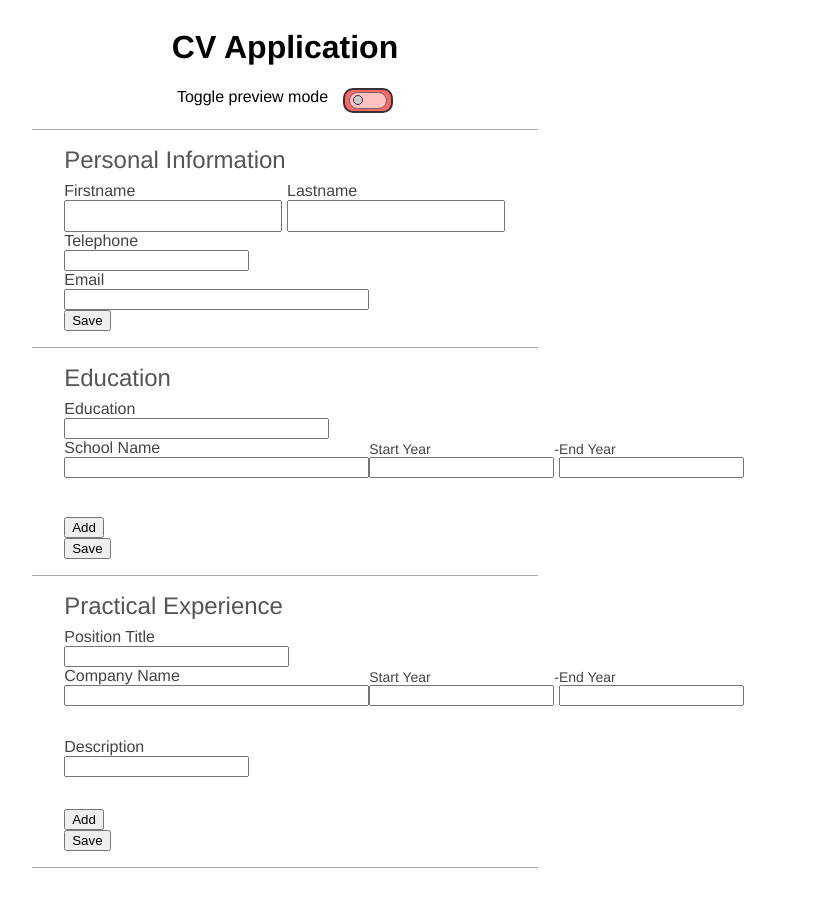
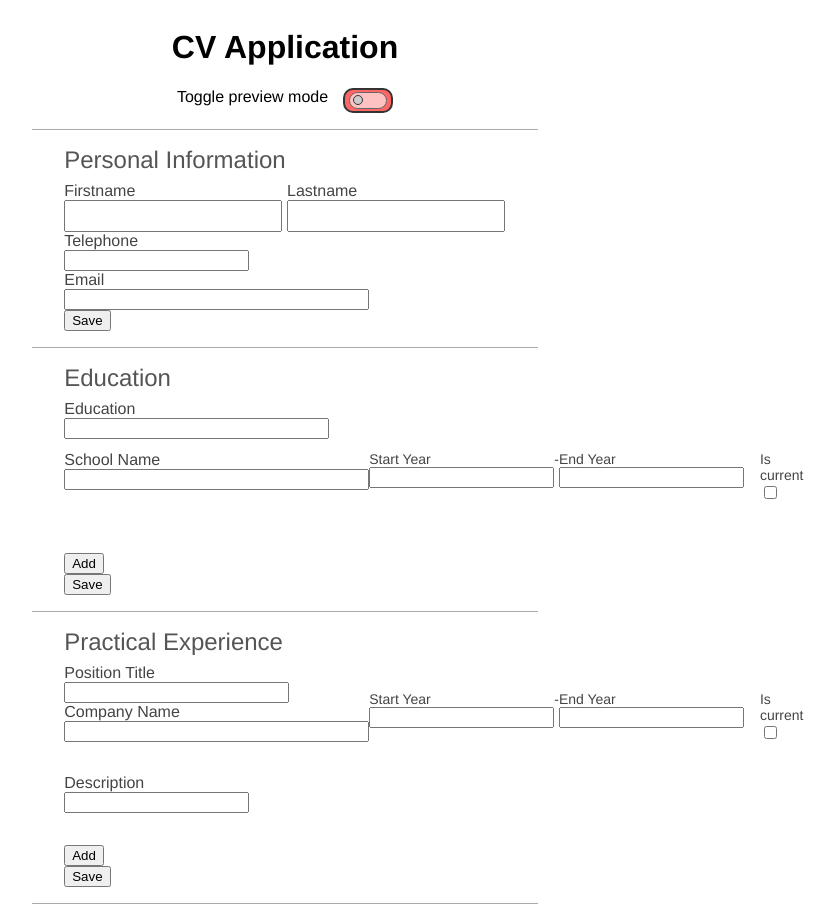
Before and after one commit to JSHC/odin-cvproject, a React (Create React App) app: page / in a window 1280 px wide. Shown: the whole page, without its empty margins (355-1188 px from the left). Before the commit the page ends 876 px from the top, so only its background shows below. Built offline with nearby package versions, Linux system fonts and the light colour scheme.

Commit message:
Add is-current checkbox

```diff
--- a/src/components/YearRangeComponent.js
+++ b/src/components/YearRangeComponent.js
@@ -22,6 +22,14 @@ class YearRangeComponent extends React.Component {
                     editEnabled={editEnabled}
                     className="end-year"
                 />
+                {editEnabled &&
+                    <Field
+                    type="checkbox"
+                    label="Is current"
+                    editEnabled={editEnabled}
+                    className="is-current"
+                    />
+                }
             </div>
         )
     }
--- a/src/styles/YearRangeComponent.css
+++ b/src/styles/YearRangeComponent.css
@@ -3,6 +3,7 @@
     grid-template-columns: auto auto auto;
     justify-items: center;
     font-size: 14px;
+    grid-auto-flow: column;
 }
 
 .start-year-container {
@@ -12,3 +13,7 @@
 .end-year-container {
     justify-self: start;
 }
+
+.is-current-container {
+    margin-left: 1rem;
+}
```
